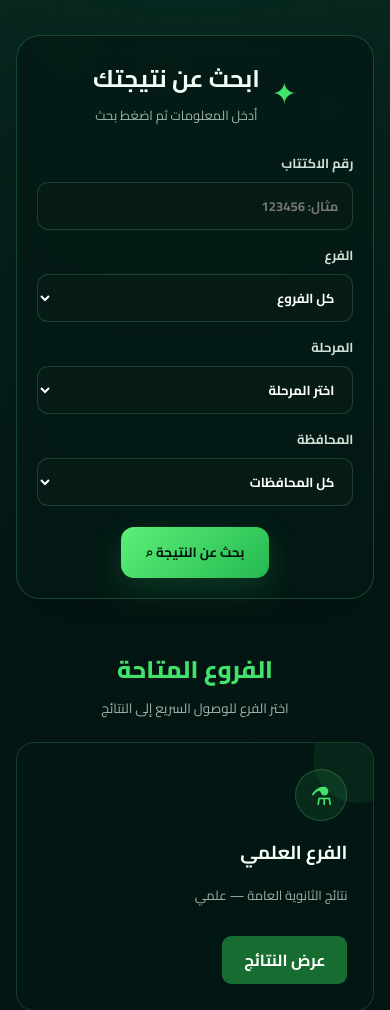
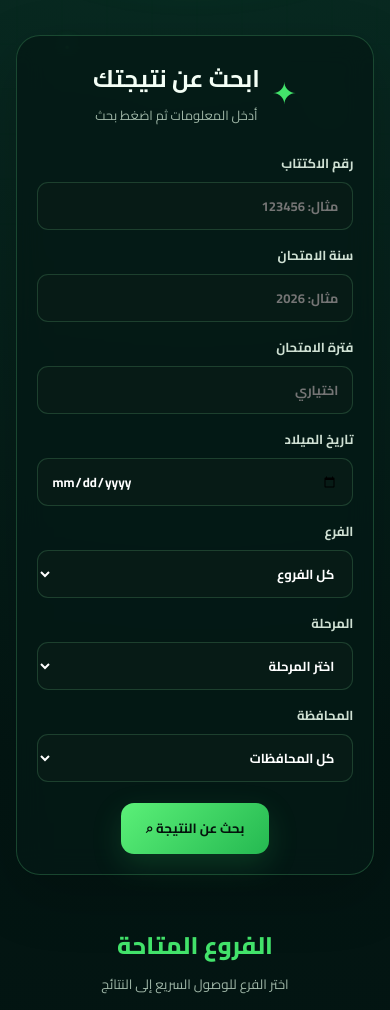
Before and after one commit to mohaxsss80-spec/natayejna-site, a Flask app: page / in a window 390 px wide. Shown: the part 603-1613 px from the top of the page. Run offline with Flask 3, Linux system fonts and the light colour scheme.

Commit message:
Add mobile app result fields to website form

```diff
--- a/templates/index.html
+++ b/templates/index.html
@@ -76,6 +76,15 @@
         <label>رقم الاكتتاب
           <input id="number" name="number" inputmode="numeric" placeholder="مثال: 123456">
         </label>
+        <label>سنة الامتحان
+          <input id="exam_year" name="exam_year" inputmode="numeric" placeholder="مثال: 2026">
+        </label>
+        <label>فترة الامتحان
+          <input id="examination_period_id" name="examination_period_id" inputmode="numeric" placeholder="اختياري">
+        </label>
+        <label>تاريخ الميلاد
+          <input id="birth_date" name="birth_date" type="date">
+        </label>
         <label>الفرع
           <select id="branch" name="branch">
             <option value="">كل الفروع</option>
```
